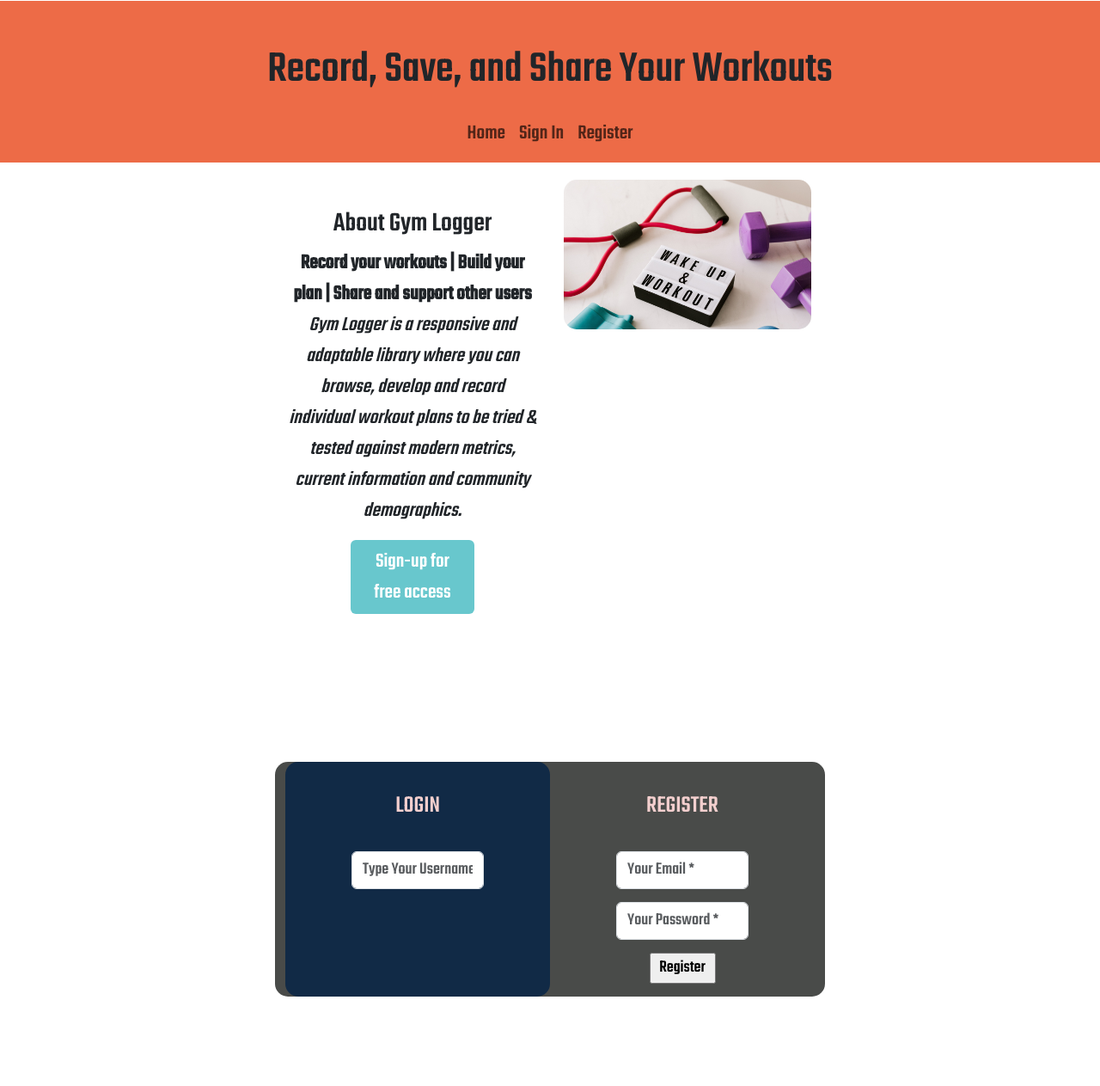
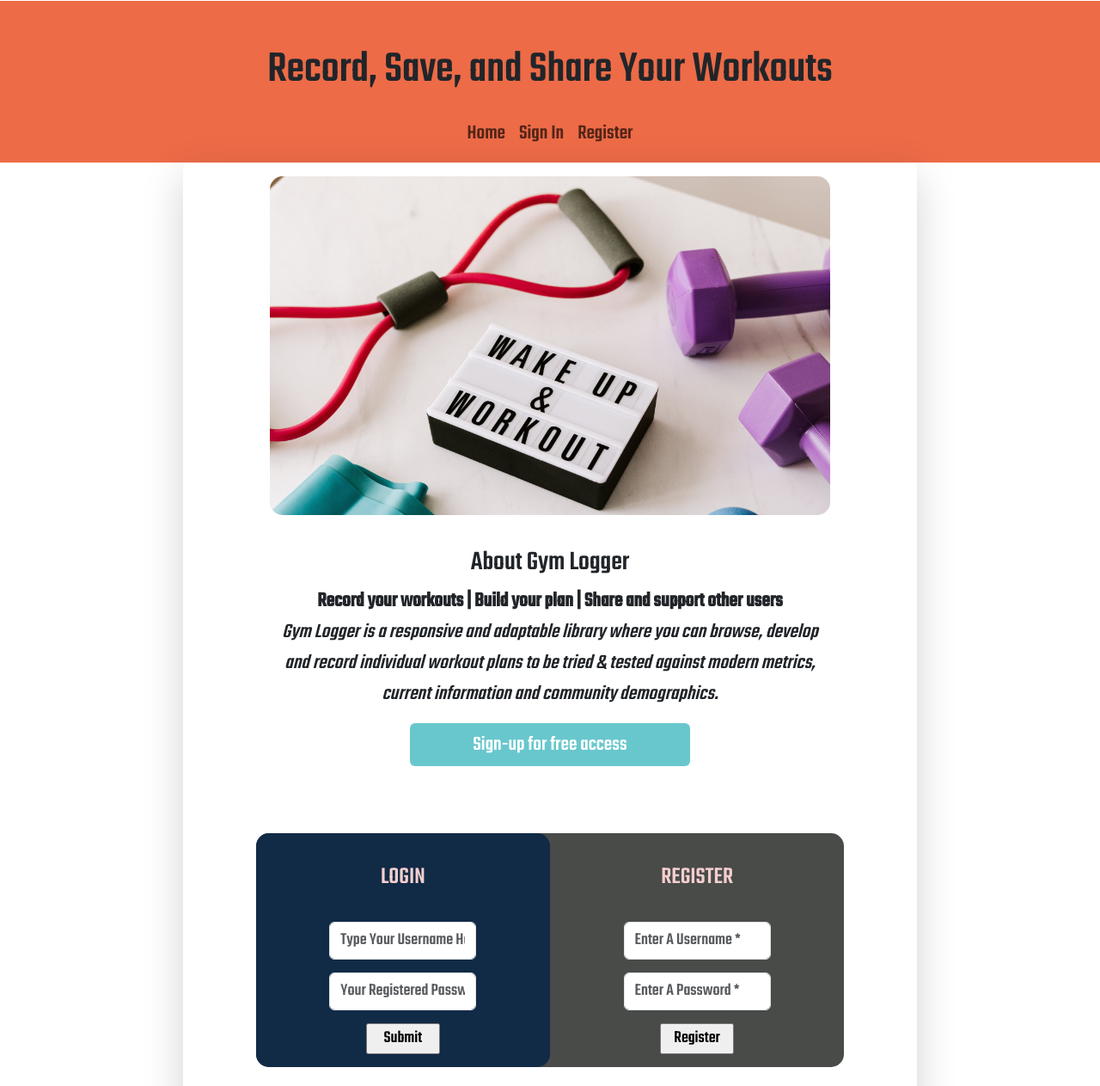
Before and after one commit to HawesJM/gym-logger, a Flask app: page / in a window 1280 px wide. Shown: the part 199-1462 px from the top of the page at 86% size. Run offline with Flask 3, Linux system fonts and the light colour scheme; some libraries are stand-ins or nearby versions.

Commit message:
add login and register functions to index.html

```diff
--- a/static/css/style.css
+++ b/static/css/style.css
@@ -79,7 +79,7 @@ h2 {
     display: flex;
     flex-direction: column;
     align-items: middle;
-    padding-top: 10%;
+    padding-top: 20px;
     padding-bottom: 7%;
 }
 
@@ -119,13 +119,13 @@ h2 {
 }
 
 .login-container {
-    max-width: 50%;
     margin-left: auto;
     margin-right: auto;
-    margin-top: 150px;
     text-align: center;
     background-color: #494B49;
     border-radius: 15px;
+    padding: 0;
+    margin-top: 20px;
 }
 
 .login-container input {
@@ -205,8 +205,7 @@ h3 {
 }
 
 #plan-carousel {
-    margin-top: 150px;
-    width: 50%;
+    margin-top: 25px;
     margin-left: auto;
     margin-right: auto;
     text-align: center;
--- a/static/js/script.js
+++ b/static/js/script.js
@@ -3,7 +3,6 @@
 
 let validRegex = /^[a-zA-Z0-9.!#$%&'*+/=?^_`{|}~-]+@[a-zA-Z0-9-]+(?:\.[a-zA-Z0-9-]+)*$/;
 
-// document.getElementById("registered-username-input").addEventListener("change", validateRegisteredUserName);//
 
 //event listeners //
 
@@ -25,10 +24,6 @@ document.getElementById("modifier-add-four").addEventListener("click", duplicate
 document.getElementById("total-add-four").addEventListener("click", duplicateTotalFour);
 
 // check registered and new user input information //
-
-function validateRegisteredUserName() {
-        $("#registered-password").removeClass("hidden");
-    }
 
 // generate dropdown IDs function //
 
--- a/templates/index.html
+++ b/templates/index.html
@@ -2,12 +2,16 @@
 {% block content %}
 <!-- Introduction and about section -->
 
-<section>
-    <div id="about-container">
-        <div class="row">
-            <div class="col-sm-6">
+
+    <div class="col-12 col-md-8 mx-auto shadow-lg p-3 mb-5 bg-white rounded">
         <div class="card">
-                    <div id="about-card" class="card-body">
+            <div class="card-body col-md-10 mx-auto">
+                <img id="about-image" src="static/images/pexels-karolina-grabowska-4397840.jpg" />
+            </div>
+        </div>
+        <div class=>
+            <div class="card">
+                <div id="about-card" class="card-body col-md-10 mx-auto">
                     <h2>About Gym Logger</h2>
                     <p class="about-text text-center">
                         <strong>Record your workouts | Build your plan | Share and support
@@ -17,39 +21,26 @@
                             be tried & tested against modern metrics, current
                             information and community demographics.</em>
                     </p>
-                        <a href="#" id="about-signup" class="btn btn-primary">Sign-up for free access</a>
+                    <a href="{{ url_for('register') }}" id="about-signup" class="btn btn-primary">Sign-up for free access</a>
                 </div>
             </div>
-            </div>
-            <div class="col-sm-6">
-                <div class="card">
-                    <div class="card-body">
-                        <img id="about-image" src="static/images/pexels-karolina-grabowska-4397840.jpg" />
-                    </div>
-                </div>
-            </div>
-        </div>
-    </div>
-</section>
 
     <!-- Login and member section -->
-
-<section>
-    <div class="container login-container">
+            <div class="container login-container col-md-10 mx-auto">
                 <div class="row">
                     <div id="login-block" class="col-md-6 login-form-1">
                         <h3>Login</h3>
-                <form>
+                        <form method = "POST" action = "{{url_for('sign_in')}}">
                             <div class="form-group">
-                        <input id="registered-username-input" type="text" class="form-control"
-                            placeholder="Type Your Username and Hit Enter *" value="" />
+                                <input id="registered-username-input" type="text" name="username" class="form-control"
+                                    placeholder="Type Your Username Here *" />
                             </div>
                             <div class="form-group">
-                        <input id="registered-password" type="password" class="form-control hidden"
+                                <input id="registered-password" type="password" name="password" class="form-control"
                                     placeholder="Your Registered Password *" value="" />
                             </div>
                             <div class="form-group">
-                        <input id="registered-submit" type="submit" class="btn-submit hidden" value="Login" />
+                                <input id="registered-submit" type="submit" class="btn-submit" />
                             </div>
                             <div class="form-group">
                                 <a href="#" class="ForgetPwd hidden">Forget Password?</a>
@@ -58,12 +49,12 @@
                     </div>
                     <div id="register-block" class="col-md-6 login-form-2">
                         <h3>Register</h3>
-                <form>
+                        <form method = "POST" action = "{{url_for('register')}}">
                             <div class="form-group">
-                        <input type="text" class="form-control" placeholder="Your Email *" value="" />
+                                <input type="text" class="form-control" placeholder="Enter A Username *" name="username" />
                             </div>
                             <div class="form-group">
-                        <input type="password" class="form-control" placeholder="Your Password *" value="" />
+                                <input type="password" class="form-control" placeholder="Enter A Password *" name="password"/>
                             </div>
                             <div class="form-group">
                                 <input id="register-button" type="submit" class="btn-submit" value="Register" />
@@ -72,10 +63,11 @@
                     </div>
                 </div>
             </div>
-</section>
+            </div>
 
-<!-- Example plan section -->
+            <!--Example Workout Plan Carousel-->
 
+            <h3>Example Workouts</h3>
             <div id="plan-carousel" class="carousel carousel-dark slide" data-bs-ride="carousel">
                 <div class="carousel-indicators">
                     <button type="button" data-bs-target="#carouselExampleCaptions" data-bs-slide-to="0" class="active"
@@ -91,7 +83,7 @@
                             <div class="card">
                                 <img src="..." class="card-img-top" alt="..." />
                                 <div class="card-body">
-                        <h5 class="card-title">Card title</h5>
+                                    <h3 class="card-title">Card title</>
                                     <p class="card-text">
                                         This is a wider card with supporting text below as a natural
                                         lead-in to additional content. This content is a little bit
@@ -233,5 +225,8 @@
                     <span class="visually-hidden">Next</span>
                 </button>
             </div>
+    </div>
+
+
 
 {% endblock %}
--- a/templates/record_workout.html
+++ b/templates/record_workout.html
@@ -4,7 +4,7 @@
 <!--workout form header-->
 
 <div id="workout-record-container" class="col-12 col-md-6 shadow-lg p-3 mb-5 bg-white rounded">
-  <form class="row" method="POST" action="{{url_for('edit_workout')}}">
+  <form class="row" method="POST" action="{{url_for('record_workout')}}">
     <div>
       <div id="date-picker" class="col-6 col-md-3">
         <label for="workout-date">Workout Date</label>
```
Lines whose indentation alone changed are shown as unchanged.
